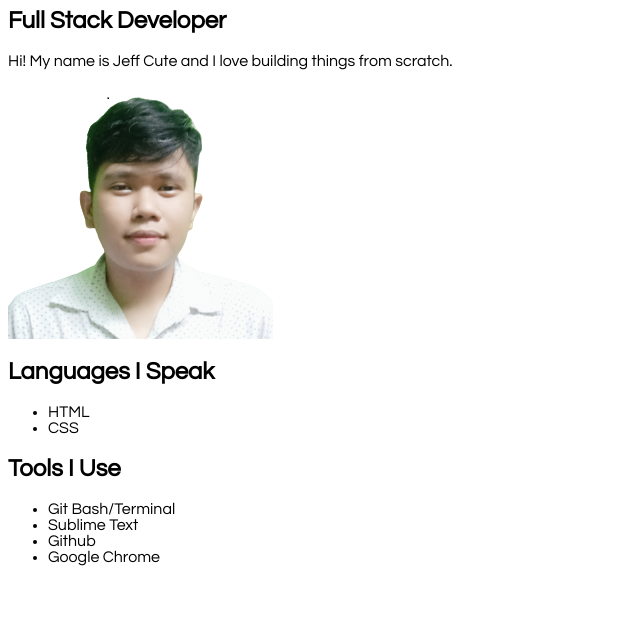
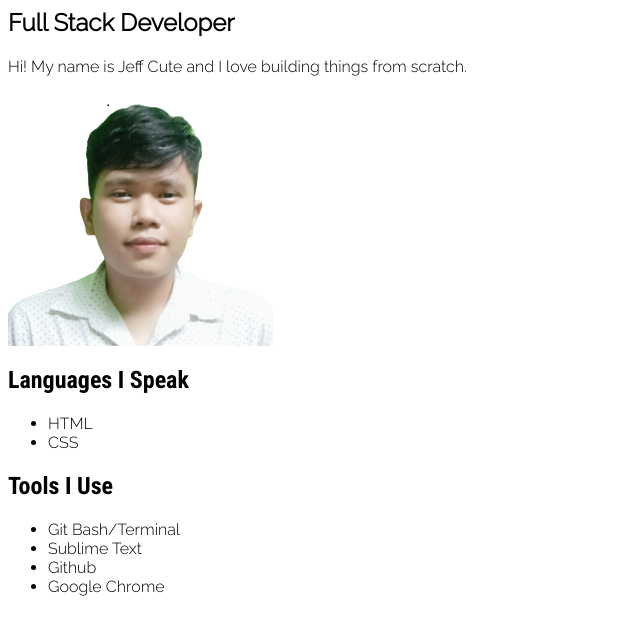
Before and after one commit to jeffreyryankun/fcp-portfolio, a plain HTML site: page index.html in a window 1280 px wide. Shown: the whole page, without its empty margins (0-640 px from the left). Drawn offline with Linux system fonts and the light colour scheme.

Commit message:
#2 - Google Fonts Integration

```diff
--- a/index.html
+++ b/index.html
@@ -3,13 +3,21 @@
 	<head>
 		<title> Jeffrey Ryan R. Alonsagay | Web Developer Portfolio</title>
 
+
+
+		<link rel="preconnect" href="https://fonts.googleapis.com">
+		<link rel="preconnect" href="https://fonts.gstatic.com" crossorigin>
+		<link href="https://fonts.googleapis.com/css2?family=Raleway:wght@300&family=Roboto+Condensed:wght@700&display=swap" rel="stylesheet">
+
 		<link rel ="stylesheet" type ="text/css" href ="style.css">
+
+
 
 	</head>
 
 	<body>
 
-		<font face = "Century Gothic">
+
 		<div class = "container">
 			<section id = "landing">
 				<h1> Full Stack Developer </h1>
--- a/style.css
+++ b/style.css
@@ -1 +1,12 @@
-style.css
+* {
+	font-family: 'Raleway', sans-serif;
+}
+
+
+
+h2
+{
+
+	font-family: 'Roboto Condensed', sans-serif;
+
+}
```
